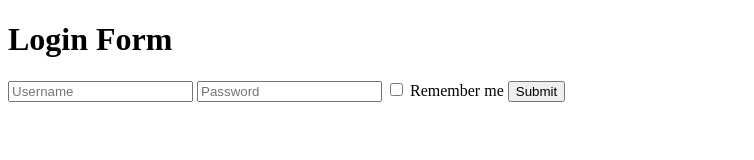
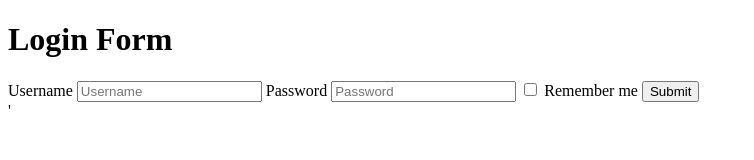
Before and after one commit to acciojob/remember-me-login-form-hitu69, a website: page main.html in a window 1280 px wide. Shown: the whole page, without its empty margins (0-754 px from the left). Drawn offline with Linux system fonts and the light colour scheme.

Commit message:
created a submission

```diff
--- a/main.html
+++ b/main.html
@@ -10,7 +10,9 @@
 	<!-- the entire body must be written by student -->
 	<h1>Login Form</h1>
 	<form>
+		<label for="username">Username</label>
 		<input id="username" placeholder="Username" type="text">
+		<label for="password">Password</label>
 		<input id="password" placeholder="Password" type="password">
 		<input id="checkbox" type="checkbox">
 		<label for="checkbox">Remember me</label>
@@ -23,3 +25,4 @@
 </body>
 
 </html>
+'
```
